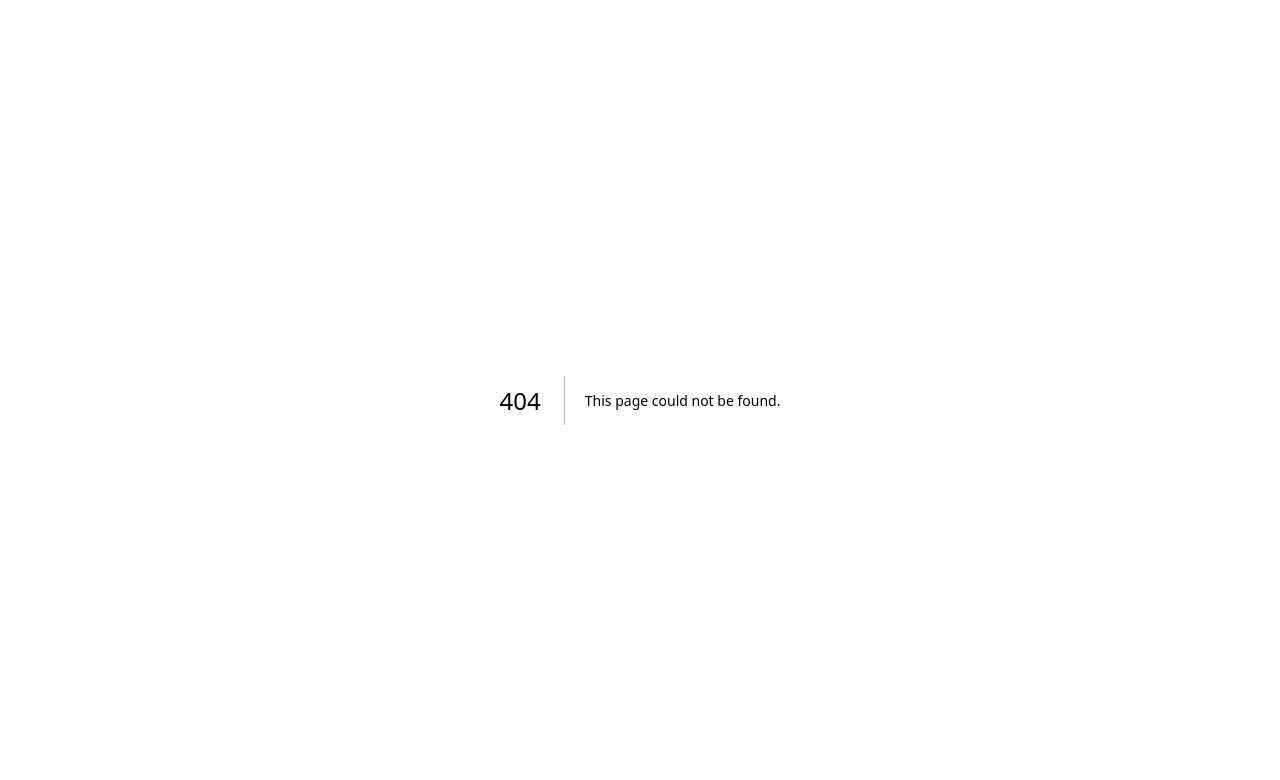
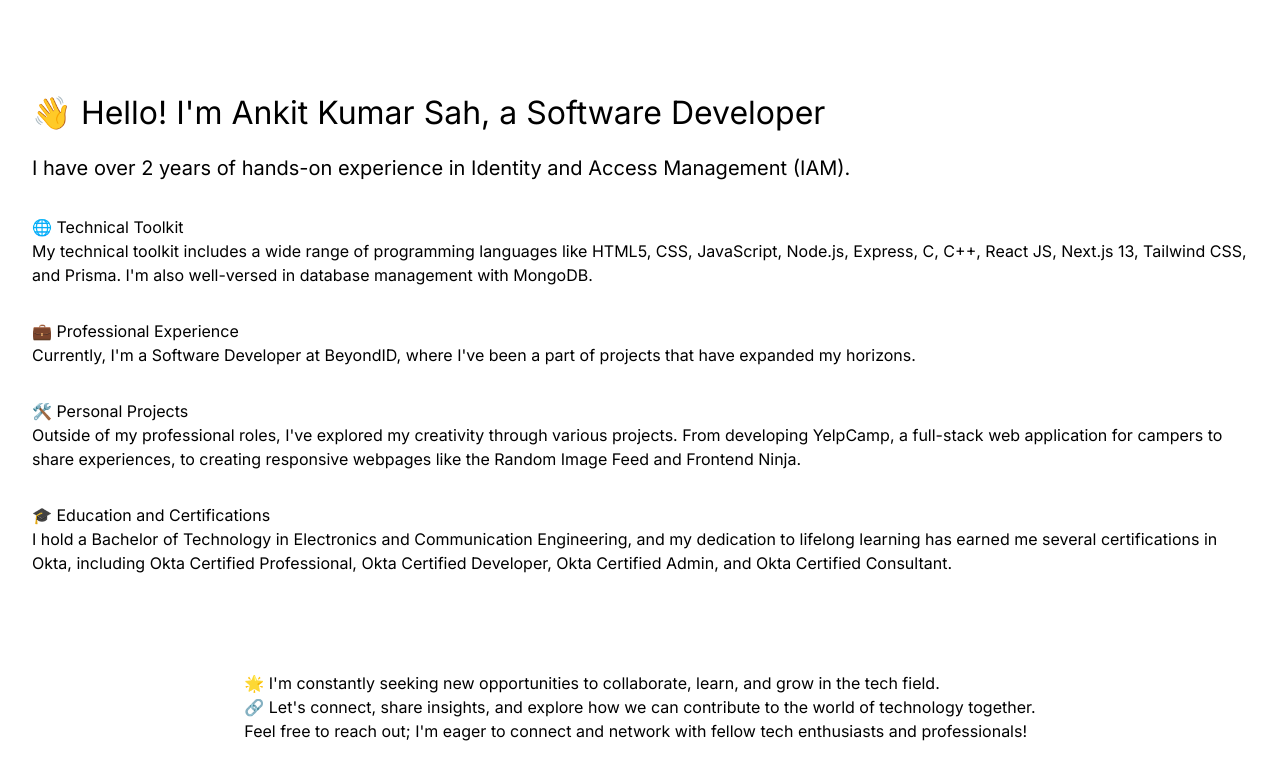
Before and after one commit to Ankit-sah/portfolio, a Next.js app: page /portfolio in a window 1280 px wide. Before the commit this address had no page. Shown: the top 780 px of the page. Built offline with nearby package versions, Linux system fonts and the light colour scheme.

Commit message:
added portfolio page

```diff
--- /dev/null
+++ b/app/components/portfolio/Portfolio.tsx
@@ -0,0 +1,69 @@
+import React from 'react'
+import styles from '../../home.module.css'
+import Head from 'next/head'
+
+const Portfolio = () => {
+  return (
+    <div className={styles.container}>
+    <Head>
+      <title>Ankit Kumar Sah - Portfolio</title>
+      <meta name="description" content="Ankit Kumar Sah's portfolio showcasing skills and projects" />
+      <link rel="icon" href="/favicon.ico" />
+    </Head>
+
+    <main className={styles.main}>
+      <h1 className={styles.title}>👋 Hello! I'm Ankit Kumar Sah, a Software Developer</h1>
+
+      <p className={styles.description}>
+        I have over 2 years of hands-on experience in Identity and Access Management (IAM).
+        {/* Add more information about your journey, skills, and beliefs */}
+      </p>
+
+      <section className={styles.technicalSkills}>
+        <h2>🌐 Technical Toolkit</h2>
+        <p>
+          My technical toolkit includes a wide range of programming languages like HTML5, CSS, JavaScript,
+          Node.js, Express, C, C++, React JS, Next.js 13, Tailwind CSS, and Prisma. I'm also well-versed in
+          database management with MongoDB.
+        </p>
+      </section>
+
+      <section className={styles.professionalExperience}>
+        <h2>💼 Professional Experience</h2>
+        <p>
+          Currently, I'm a Software Developer at BeyondID, where I've been a part of projects that have expanded my horizons.
+          {/* Add more details about your role, projects, and achievements at BeyondID */}
+        </p>
+      </section>
+
+      <section className={styles.personalProjects}>
+        <h2>🛠️ Personal Projects</h2>
+        <p>
+          Outside of my professional roles, I've explored my creativity through various projects. From developing YelpCamp,
+          a full-stack web application for campers to share experiences, to creating responsive webpages like the Random Image
+          Feed and Frontend Ninja.
+          {/* Add more details about your personal projects */}
+        </p>
+      </section>
+
+      <section className={styles.educationAndCertifications}>
+        <h2>🎓 Education and Certifications</h2>
+        <p>
+          I hold a Bachelor of Technology in Electronics and Communication Engineering, and my dedication to lifelong learning
+          has earned me several certifications in Okta, including Okta Certified Professional, Okta Certified Developer, Okta Certified Admin,
+          and Okta Certified Consultant.
+          {/* Add more details about your education and certifications */}
+        </p>
+      </section>
+    </main>
+
+    <footer className={styles.footer}>
+      <p>🌟 I'm constantly seeking new opportunities to collaborate, learn, and grow in the tech field.</p>
+      <p>🔗 Let's connect, share insights, and explore how we can contribute to the world of technology together.</p>
+      <p>Feel free to reach out; I'm eager to connect and network with fellow tech enthusiasts and professionals!</p>
+    </footer>
+  </div>
+  )
+}
+
+export default Portfolio
--- a/app/home.module.css
+++ b/app/home.module.css
@@ -1,4 +1,4 @@
-/* styles/home.module.css */
+/* styles/Portfolio.module.css */
 .container {
     min-height: 100vh;
     display: flex;
@@ -8,31 +8,28 @@
   }
 
   .main {
-    padding: 5rem 0;
-    text-align: center;
+    padding: 2rem;
+    text-align: left;
   }
 
   .title {
-    font-size: 3rem;
+    font-size: 2rem;
     margin-bottom: 1rem;
   }
 
   .description {
-    font-size: 1.5rem;
+    font-size: 1.25rem;
     margin-bottom: 2rem;
   }
 
-  .grid {
-    grid-template-columns: repeat(auto-fill, minmax(300px, 1fr));
-  }
-
-  .card {
-    background: #f3f3f3;
-    padding: 2rem;
-    border-radius: 8px;
-    box-shadow: 0 4px 8px rgba(0, 0, 0, 0.1);
+  .technicalSkills,
+  .professionalExperience,
+  .personalProjects,
+  .educationAndCertifications {
+    margin-bottom: 2rem;
   }
 
   .footer {
     margin-top: 2rem;
+    font-size: 1rem;
   }
--- a/app/layout.tsx
+++ b/app/layout.tsx
@@ -5,7 +5,7 @@ import "./globals.css";
 const inter = Inter({ subsets: ["latin"] });
 
 export const metadata: Metadata = {
-  title: "Create Next App",
+  title: "Ankit portfolio",
   description: "Generated by create next app",
 };
 
--- a/app/page.tsx
+++ b/app/page.tsx
@@ -14,10 +14,10 @@ export default function Home() {
       <main className="container mx-auto p-4">
         <h1 className="text-4xl font-bold mb-4">
           Welcome to{' '}
-          <Link href="https://www.yourwebsite.com">
+          <Link href="/portfolio">
+          Portfolio
+          </Link>{' '}
 
-          </Link>{' '}
-          Portfolio
         </h1>
 
         <p className="text-lg mb-8">
--- /dev/null
+++ b/app/portfolio/page.tsx
@@ -0,0 +1,10 @@
+import React from 'react'
+import Portfolio from '../components/portfolio/Portfolio'
+
+const Portfoliopage= () => {
+  return (
+    <Portfolio/>
+  )
+}
+
+export default Portfoliopage;
```
